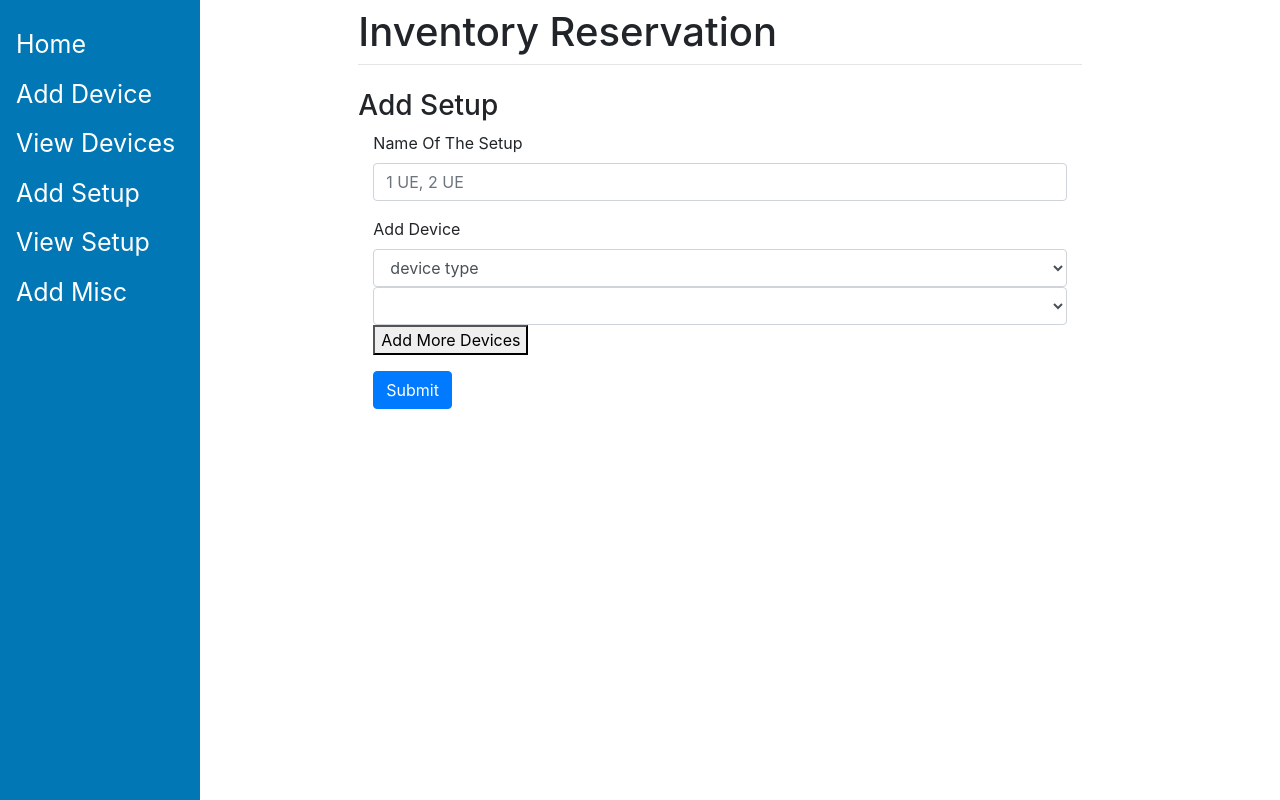
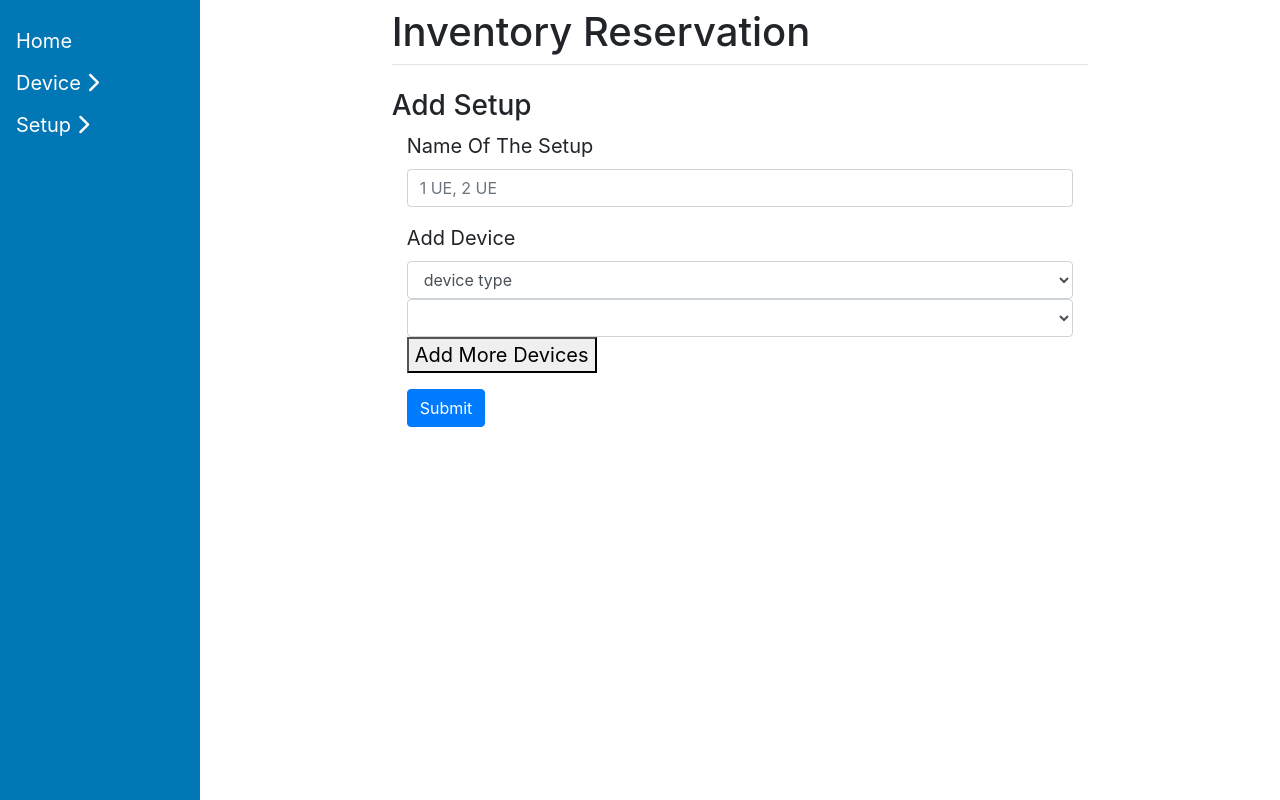
Before and after one commit to monyoudom/Django-2, a Django app: page /add_setup/ in a window 1280 px wide. Run offline with Django 3.2, Linux system fonts and the light colour scheme; data comes from the database, SQL or seed files in the repository; lists and menus that the app fills with data are empty; some libraries are stand-ins or nearby versions.

Commit message:
Added sidebar nav with drop down

```diff
--- a/Altiostar/ReservationTool/models.py
+++ b/Altiostar/ReservationTool/models.py
@@ -22,6 +22,3 @@ class Setup(models.Model):
 
     def __str__(self):
       return self.setup_name
-
-class Misc(models.Model):
-    rf_shield = models.CharField(max_length=125)
--- a/Altiostar/ReservationTool/urls.py
+++ b/Altiostar/ReservationTool/urls.py
@@ -8,7 +8,6 @@ urlpatterns = [
     path("", views.home, name='home'),
     path("add_device/", views.add_device, name='add_device'),
     path("view_device/", views.view_device, name='view_device'),
-    path("add_misc/", views.add_misc, name='add_misc'),
     path("add_setup/", views.AddSetupView.as_view(), name='add_setup'),
     path("view_setup/", views.view_setup, name='view_setup'),
     path("export/", views.export, name='export'),
--- a/Altiostar/ReservationTool/views.py
+++ b/Altiostar/ReservationTool/views.py
@@ -31,16 +31,6 @@ def view_device(request):
     entries = Device.objects.all()
     context['entries'] = entries
     return render(request, 'view_device.html', context)
-
-def add_misc(request):
-    # if request.method == "POST":
-    #     rf_shield = request.POST.get('rf_shield')
-    #     attenuator = request.POST.get('attenuator')
-    #    # slug = rand_slug()
-    #    # new_slug = slug + '-' +hostname.lower()
-    #     misc = Misc(rf_shield=rf_shield, attenuator=attenuator)
-    #     misc.save()
-    return render(request, "add_misc.html", {})
 
 
 class AddSetupView(TemplateResponseMixin, View):
--- a/Altiostar/templates/add_device.html
+++ b/Altiostar/templates/add_device.html
@@ -100,7 +100,6 @@ Add Device
 
           </div>
 
-
           <button type="submit" class="btn btn-primary"> Submit </button>
 
       </form>
--- a/Altiostar/templates/base.html
+++ b/Altiostar/templates/base.html
@@ -2,48 +2,64 @@
 <html lang="en">
 <head>
     <style type="text/css">
-      /* The sidebar menu */
+
+	/* Fixed sidenav, full height */
 .sidenav {
-        height: 100%; /* Full-height: remove this if you want "auto" height */
-        width: 200px; /* Set the width of the sidebar */
-        position: fixed; /* Fixed Sidebar (stay in place on scroll) */
-        z-index: 1; /* Stay on top */
-        top: 0; /* Stay at the top */
+  height: 100%;
+  width: 200px;
+  position: fixed;
+  z-index: 1;
+  top: 0;
   left: 0;
-        background-color: #0277b5;  /* #111; Black */
-        overflow-x: hidden; /* Disable horizontal scroll */
+  background-color: #0277b5;
+  overflow-x: hidden;
   padding-top: 20px;
 }
-
-      /* The navigation menu links */
-      .sidenav a {
+/* Style the sidenav links and the dropdown button */
+.sidenav a, .dropdown-btn {
   padding: 6px 8px 6px 16px;
   text-decoration: none;
-        font-size: 25px;
-        color: #ffffff ; /*#818181;*/
+  font-size: 20px;
+  color: #ffffff;
   display: block;
+  border: none;
+  background: none;
+  width:100%;
+  text-align: left;
+  cursor: pointer;
+  outline: none;
 }
-
-      /* When you mouse over the navigation links, change their color */
-      .sidenav a:hover {
+/* On mouse-over */
+.sidenav a:hover, .dropdown-btn:hover {
   color: #f1f1f1;
 }
-
-      /* Style page content */
+/* Main content */
 .main {
-        margin-left: 160px; /* Same as the width of the sidebar */
+  margin-left: 200px; /* Same as the width of the sidenav */
+  font-size: 20px; /* Increased text to enable scrolling */
   padding: 0px 10px;
 }
-
-      /* On smaller screens, where height is less than 450px, change the style of the sidebar (less padding and a smaller font size) */
-      @media screen and (max-height: 450px) {
-        .sidenav {padding-top: 15px;}
-        .sidenav a {font-size: 18px;}
+/* Add an active class to the active dropdown button */
+.active {
+  {% comment %} background-color: green; {% endcomment %}
+  color: white;
+}
+/* Dropdown container (hidden by default). Optional: add a lighter background color and some left padding to change the design of the dropdown content */
+.dropdown-container {
+  display: none;
+  {% comment %} background-color: #262626; {% endcomment %}
+  padding-left: 8px;
+}
+/* Optional: Style the caret down icon */
+.fa-caret-down {
+  float: right;
+  padding-right: 8px;
 }
     </style>
 
     <link rel="stylesheet" href="https://stackpath.bootstrapcdn.com/bootstrap/4.1.3/css/bootstrap.min.css" integrity="sha384-MCw98/SFnGE8fJT3GXwEOngsV7Zt27NXFoaoApmYm81iuXoPkFOJwJ8ERdknLPMO" crossorigin="anonymous">
     <title>{% block title %}Title 1{% endblock %}</title>
+      <script src="https://kit.fontawesome.com/d5e4526a27.js" crossorigin="anonymous"></script>
 
 </head>
 
@@ -51,13 +67,25 @@
   <!-- Side navigation -->
   <div class="sidenav">
     <a href="/">Home</a>
+    <button class="dropdown-btn">Device
+    <i class="fa fa-chevron-right"></i>
+  </button>
+  <div class="dropdown-container">
+
     <a href="/add_device">Add Device</a>
+    <a href="/add_device">Edit Device</a>
     <a href="/view_device">View Devices</a>
+    </div>
+
+    <button class="dropdown-btn">Setup
+    <i class="fas fa-chevron-right"></i>
+  </button>
+  <div class="dropdown-container">
+
     <a href="/add_setup">Add Setup</a>
+    <a href="/add_setup">Edit Setup</a>
     <a href="/view_setup">View Setup</a>
-    <a href="/add_misc">Add Misc</a>
-
-
+  </div>
   </div>
 
   <!-- Page content -->
@@ -70,7 +98,6 @@
     <script src="https://code.jquery.com/jquery-3.2.1.slim.min.js" integrity="sha384-KJ3o2DKtIkvYIK3UENzmM7KCkRr/rE9/Qpg6aAZGJwFDMVNA/GpGFF93hXpG5KkN" crossorigin="anonymous"></script>
     <script src="https://cdnjs.cloudflare.com/ajax/libs/popper.js/1.12.9/umd/popper.min.js" integrity="sha384-ApNbgh9B+Y1QKtv3Rn7W3mgPxhU9K/ScQsAP7hUibX39j7fakFPskvXusvfa0b4Q" crossorigin="anonymous"></script>
     <script src="https://maxcdn.bootstrapcdn.com/bootstrap/4.0.0/js/bootstrap.min.js" integrity="sha384-JZR6Spejh4U02d8jOt6vLEHfe/JQGiRRSQQxSfFWpi1MquVdAyjUar5+76PVCmYl" crossorigin="anonymous"></script>
-
         {% endblock %}
       </div>
     </div>
@@ -84,6 +111,20 @@
 <script src="https://ajax.googleapis.com/ajax/libs/jqueryui/1.12.1/jquery-ui.min.js"></script>
 <script src="https://cdn.jsdelivr.net/npm/@editorjs/editorjs@latest"></script>
 <script>
+var dropdown = document.getElementsByClassName("dropdown-btn");
+var i;
+
+for (i = 0; i < dropdown.length; i++) {
+  dropdown[i].addEventListener("click", function() {
+    this.classList.toggle("active");
+    var dropdownContent = this.nextElementSibling;
+    if (dropdownContent.style.display === "block") {
+      dropdownContent.style.display = "none";
+    } else {
+      dropdownContent.style.display = "block";
+    }
+  });
+}
 {% block script_block %}
 
 {% endblock %}
```
Also changed, not shown: Altiostar/templates/add_misc.html (deleted, +0 -26 lines). Lines whose indentation alone changed are shown as unchanged.
